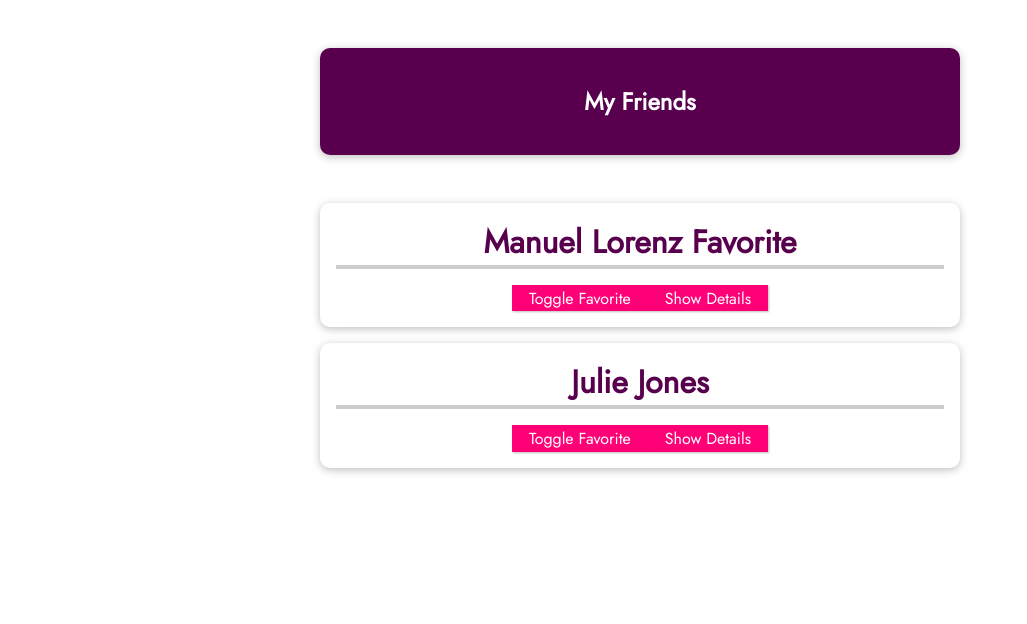
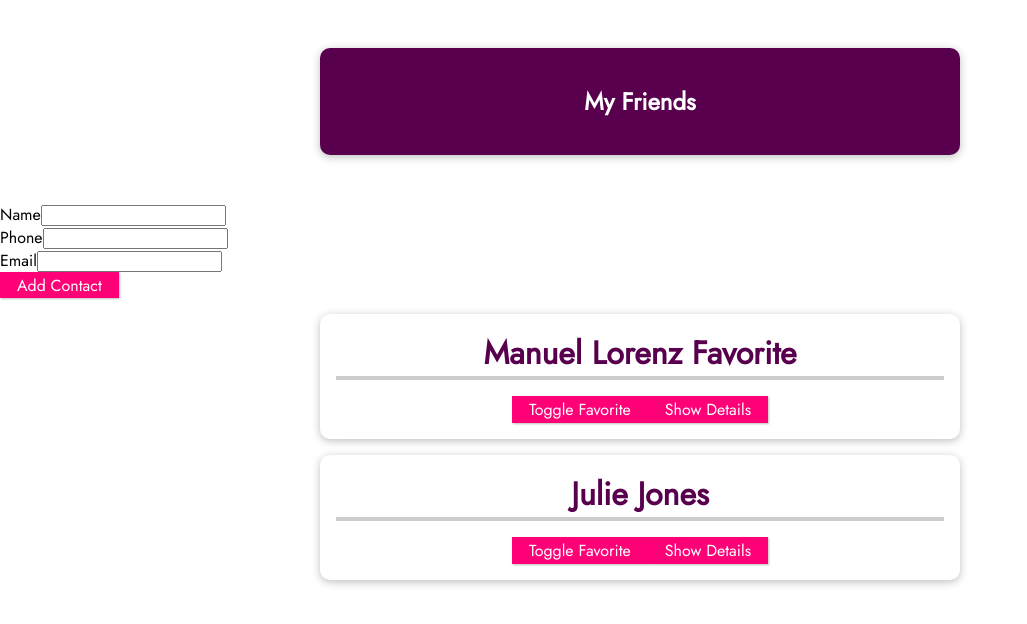
Before and after one commit to s-moe/new-vue-project, a Vue app: page / in a window 1280 px wide. Shown: the top 624 px of the page, without its empty margins (0-1027 px from the left). Built offline with nearby package versions, Linux system fonts and the light colour scheme.

Commit message:
added new-friend to app.vue

```diff
--- a/src/App.vue
+++ b/src/App.vue
@@ -1,7 +1,7 @@
 <template>
   <section>
     <header><h1>My Friends</h1></header>
-
+    <new-friend></new-friend>
     <ul>
       <friend-contact
         v-for="friend in friends"
```
